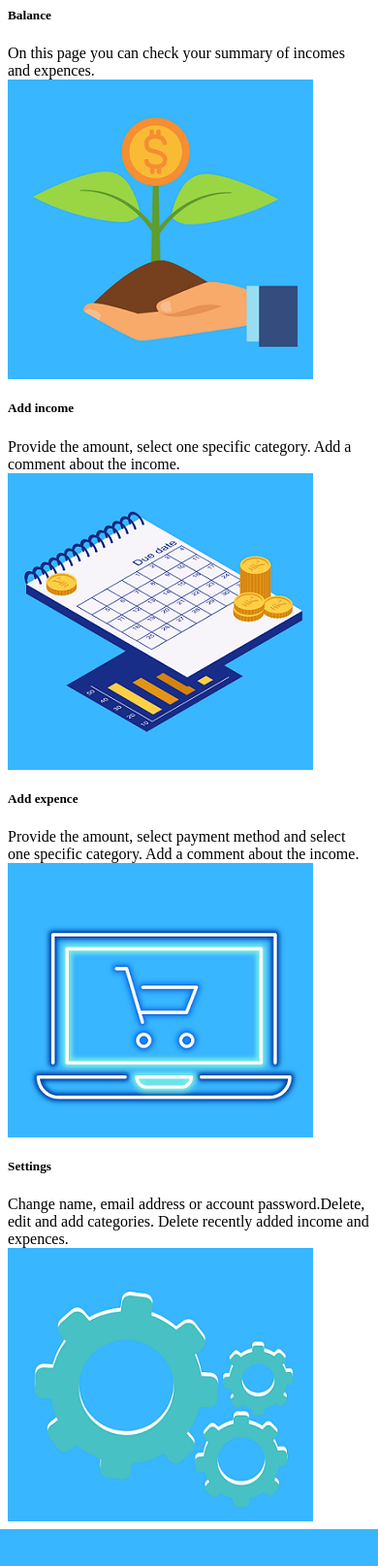
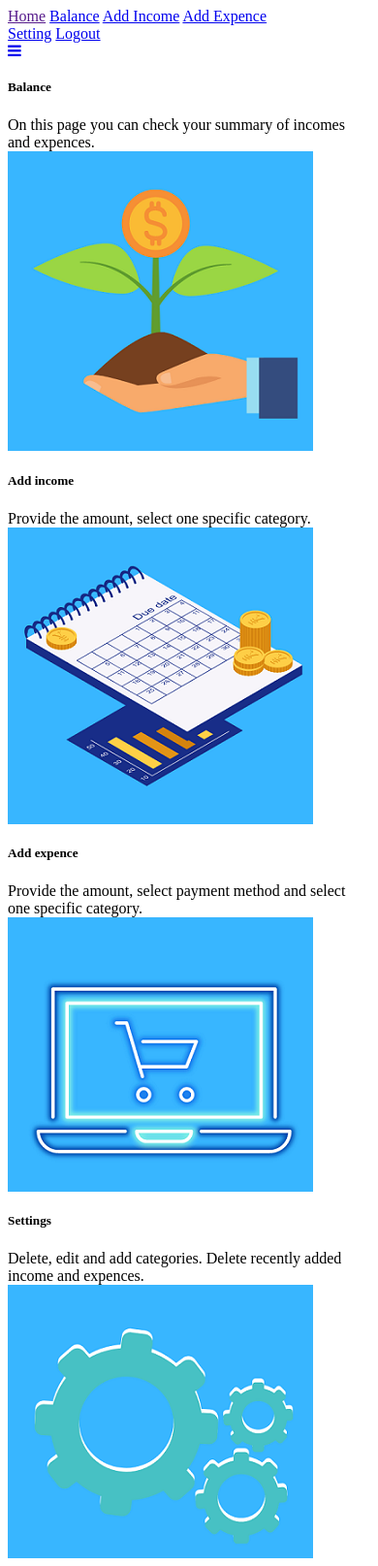
Before and after one commit to Adamall123/HomeSavings, a PHP site: page /mainPage.html in a window 390 px wide. Shown: the whole page at 97% size. Before the commit the page ends 1577 px from the top, so only its background shows below. Run offline with PHP 8.4, Linux system fonts and the light colour scheme.

Commit message:
add responsive menu to mainpage

```diff
--- a/mainPage.html
+++ b/mainPage.html
@@ -1,11 +1,26 @@
 <html>
 
 <head>
+    <meta name="viewport" content="width=device-width, initial-scale=1">
+<link rel="stylesheet" href="https://cdnjs.cloudflare.com/ajax/libs/font-awesome/4.7.0/css/font-awesome.min.css">
     <script src="resources/js/homesaves.js"></script>
 </head>
 
 <body>
     <div class="container-fluid">
+        <div class="topnav" id="myTopnav">
+            <a href="" class="active">Home</a>
+            <a href="#Balance">Balance</a>
+            <a href="#Income">Add Income</a>
+            <a href="#Expence">Add Expence</a>
+              <div class="topnav-right">
+                <a href="#Settings">Setting</a>
+                <a id="logout" href="#index.html">Logout</a>
+              </div>
+            <a href="javascript:void(0);" class="icon" onclick="myFunction()">
+                <i class="fa fa-bars"></i>
+            </a>
+        </div>
         <div class="row">
             <div class="col-lg-6 col-xl-3">
                 <div class="text-center">
@@ -17,27 +32,38 @@
             <div class="col-lg-6 col-xl-3">
                 <div class="text-center">
                     <h5>Add income</h5>
-                    Provide the amount, select one specific category. Add a comment about the income.
+                    Provide the amount, select one specific category.
                     <div class="iconmain"><img src="resources/img/income.png" alt="income" /></div>
                 </div>
             </div>
             <div class="col-lg-6 col-xl-3">
                 <div class="text-center">
                     <h5>Add expence</h5>
-                     Provide the amount, select <strron>payment method</strron> and select one specific category. Add a comment about the income.
+                    Provide the amount, select <strron>payment method</strron> and select one specific category.
                     <div class="iconmain"><img src="resources/img/expence3.png" alt="expence" /></div>
                 </div>
             </div>
             <div class="col-lg-6 col-xl-3">
                 <div class="text-center">
                     <h5>Settings</h5>
-                    Change name, email address or account password.Delete, edit and add categories. Delete recently added income and expences.
+                    Delete, edit and add categories. Delete recently added income and expences.
                     <div class="iconmain"><img src="resources/img/settings.png" alt="setting" /></div>
                 </div>
             </div>
 
         </div>
     </div>
+
+    <script>
+function myFunction() {
+  var x = document.getElementById("myTopnav");
+  if (x.className === "topnav") {
+    x.className += " responsive";
+  } else {
+    x.className = "topnav";
+  }
+}
+</script>
 </body>
 
 </html>
--- a/resources/css/style.css
+++ b/resources/css/style.css
@@ -15,7 +15,7 @@
 
 body {
     background-color: #38b6ff;
-
+    margin:0;
     color: white;
 }
 
```
Also changed, not shown: resources/css/mainpagestyle.css (+55 -2 lines), resources/js/homesaves.js (+8 -0 lines).
